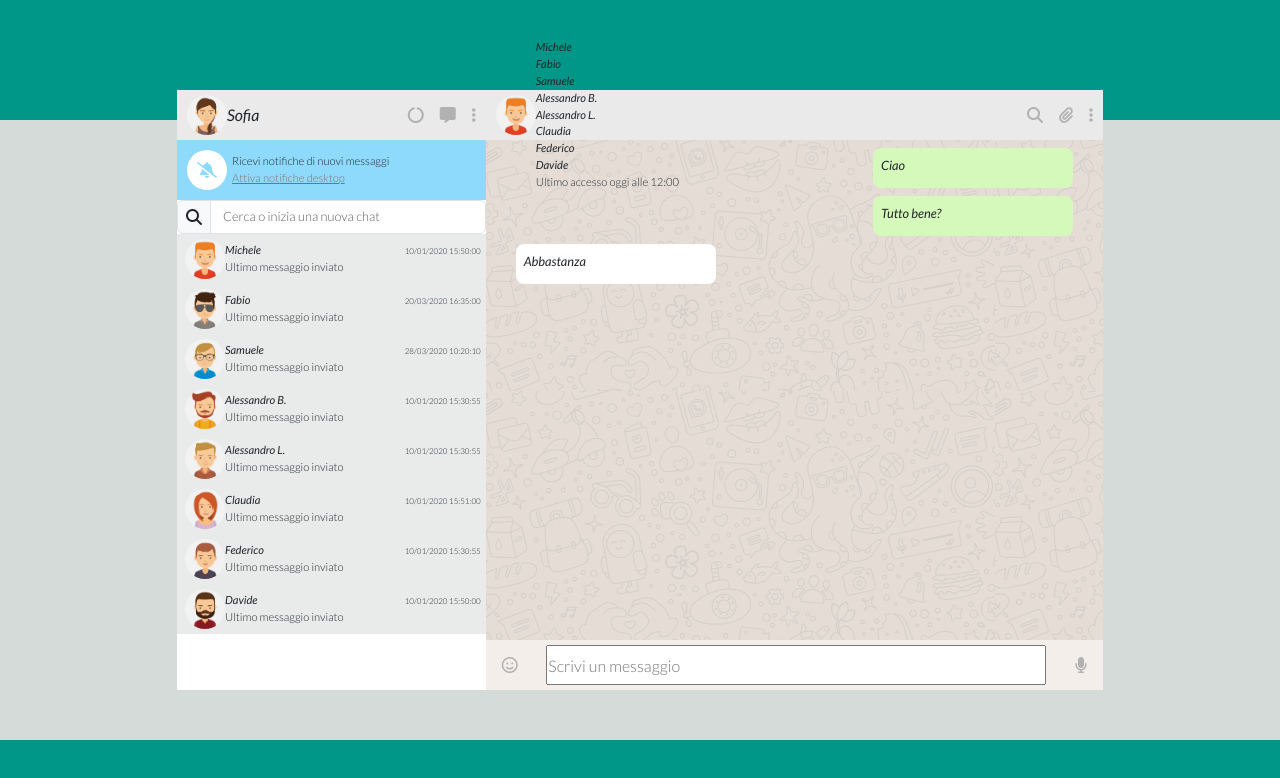
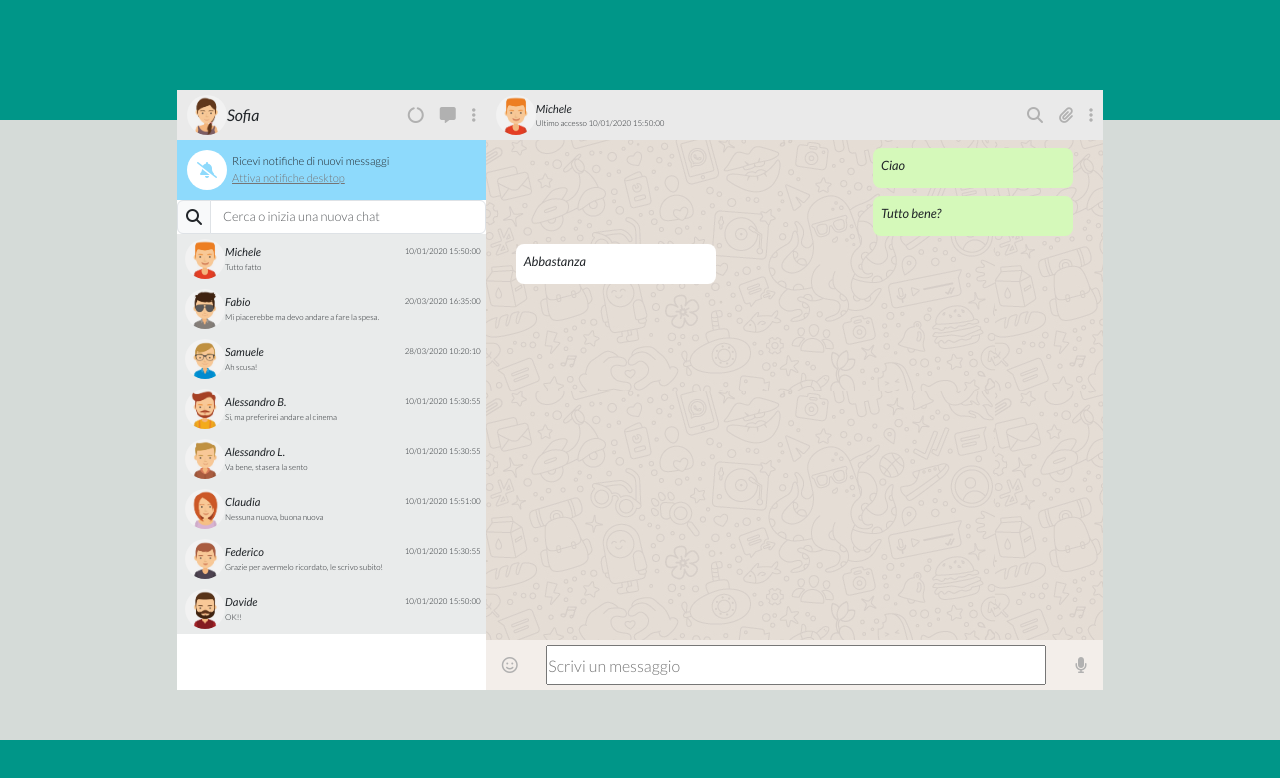
Before and after one commit to sisdream/vue-boolzapp, a plain HTML site: page index.html in a window 1280 px wide. Drawn offline with nearby package versions, Linux system fonts and the light colour scheme.

Commit message:
feat:computed

```diff
--- a/css/style.css
+++ b/css/style.css
@@ -102,9 +102,13 @@ a{
 }
 
 .user{
-    font-size: 0.7rem;
+    font-size: 0.5rem;
     display: flex;
     flex-direction: column;
+}
+
+.user-name{
+    font-size: 0.7rem;
 }
 
 .cont-mic{
--- a/index.html
+++ b/index.html
@@ -54,8 +54,8 @@
                                 <img :src="contact.avatar"  alt="contact.name">
                             </span>
                             <span class="user">
-                                <p class="mb-0 fst-italic">{{ contact.name }} </p>
-                                <p class="mb-0">Ultimo messaggio inviato</p>
+                                <p class="user-name mb-0 fst-italic">{{ contact.name }} </p>
+                                <p class="mb-0">{{ lastMessages(contact.messages) }}</p>
                             </span>
                         </div>
 
@@ -70,12 +70,12 @@
                 <div class="cont-header">
                     <div class="avatar">
                         <span class="image">
-                            <img src="./img/avatar_1.jpg" alt="Michele">
+                            <img :src="contacts[selectIndex].avatar" alt="Michele">
                         </span>
 
                         <span class="user ">
-                            <div v-for="(contact, index) in contacts" class="fst-italic">{{ contact.name }}</div>
-                            <p class="mb-0">Ultimo accesso oggi alle 12:00</p>
+                            <div class="user-name fst-italic">{{contacts[selectIndex].name}}</div>
+                            <p class="mb-0">Ultimo accesso {{lastAccessMessages(contacts[selectIndex].messages)}}</p>
                         </span>
                     </div>
 
--- a/js/script.js
+++ b/js/script.js
@@ -164,22 +164,26 @@ const app = createApp({
                         },
                     ],
                 },
-            ]
+            ],
+            selectIndex: 0,
         };
     },
-    selectedContact: 0,
-    newChatMessage: {
-        date: "",
-        message: "",
-        status: "sent",
+    computed: {
+        selectContact(){
+
+        }
     },
     methods: {
        lastAccessMessages(messages){
             const sentAccess = messages.filter((message) => {
                 return message.status == "sent";
             });
-            const lastAccess = sentAccess[sentAccess.length -1];
+            const lastAccess = sentAccess.at(-1);
             return lastAccess.date;
        },
+       lastMessages(messages){
+            const lastMessage = messages.at(-1);
+            return lastMessage.message;
+        },
     },
 });app.mount('#app');
```
